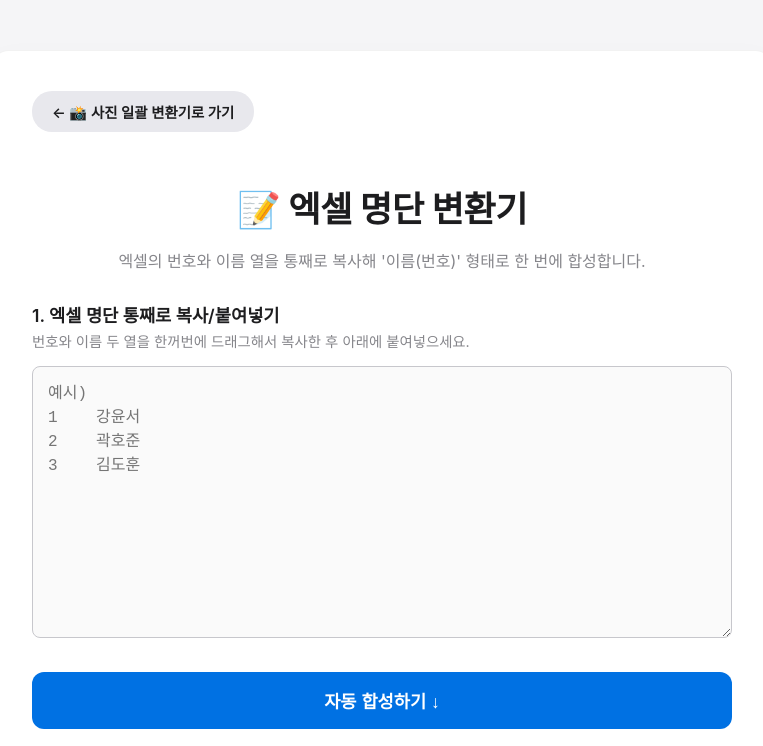
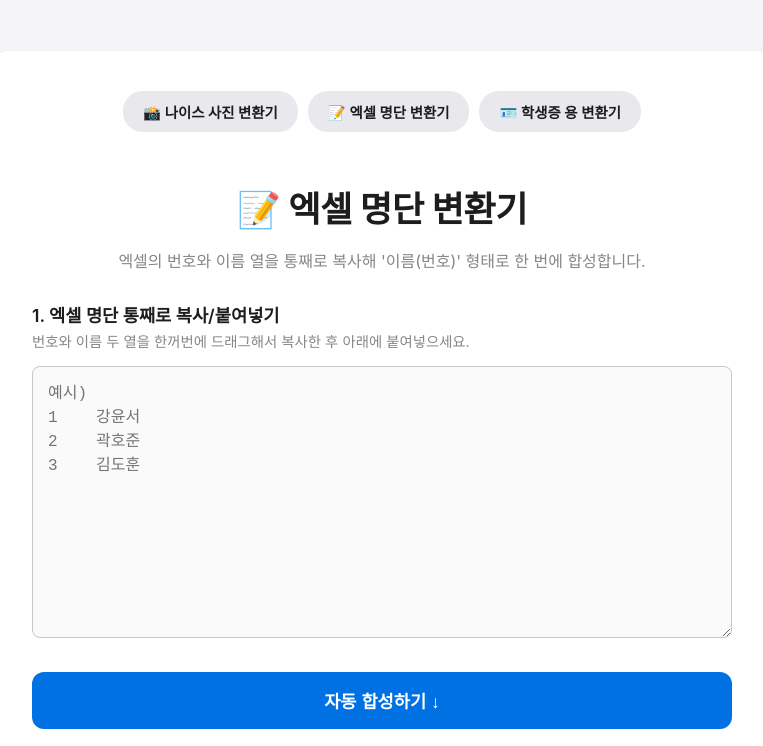
Before and after one commit to talus11/neis-photo, a plain HTML site: page converter.html in a window 1280 px wide. Shown: the top 746 px of the page, without its empty margins (258-1021 px from the left). Drawn offline with Linux system fonts and the light colour scheme.

Commit message:
Update converter.html

```diff
--- a/converter.html
+++ b/converter.html
@@ -102,7 +102,11 @@
 <body>
 
 <div class="apple-container">
-    <a href="index.html" class="nav-btn">← 📸 사진 일괄 변환기로 가기</a>
+    <div class="nav-btn-group" style="display: flex; gap: 10px; margin-bottom: 20px; flex-wrap: wrap; justify-content: center;">
+        <a href="index.html" class="nav-btn" style="background-color: #E8E8ED; color: #1D1D1F; text-decoration: none; padding: 10px 20px; border-radius: 20px; font-weight: 600; font-size: 0.9rem;">📸 나이스 사진 변환기</a>
+        <a href="converter.html" class="nav-btn" style="background-color: #E8E8ED; color: #1D1D1F; text-decoration: none; padding: 10px 20px; border-radius: 20px; font-weight: 600; font-size: 0.9rem;">📝 엑셀 명단 변환기</a>
+        <a href="student_id.html" class="nav-btn" style="background-color: #E8E8ED; color: #1D1D1F; text-decoration: none; padding: 10px 20px; border-radius: 20px; font-weight: 600; font-size: 0.9rem;">🪪 학생증 용 변환기</a>
+    </div>
 
     <h2>📝 엑셀 명단 변환기</h2>
     <p class="info-subtitle">엑셀의 번호와 이름 열을 통째로 복사해 '이름(번호)' 형태로 한 번에 합성합니다.</p>
```
